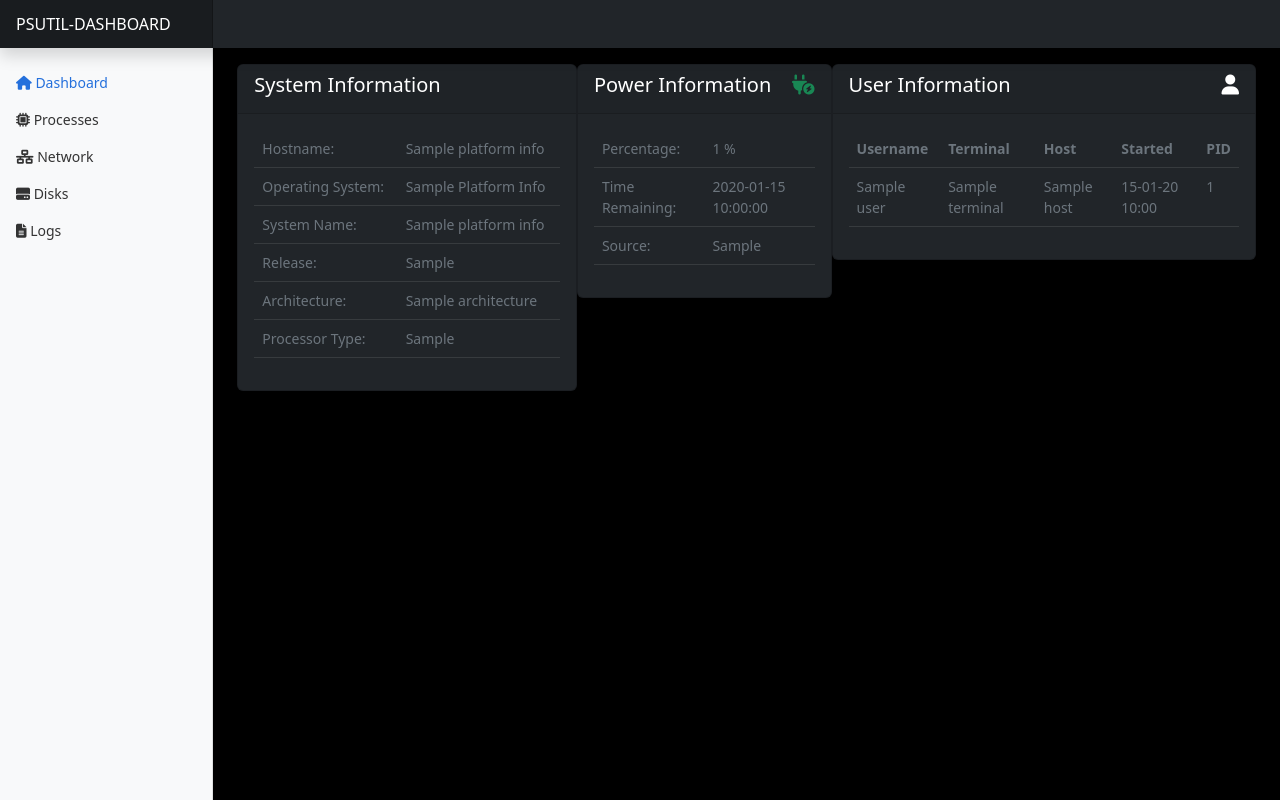
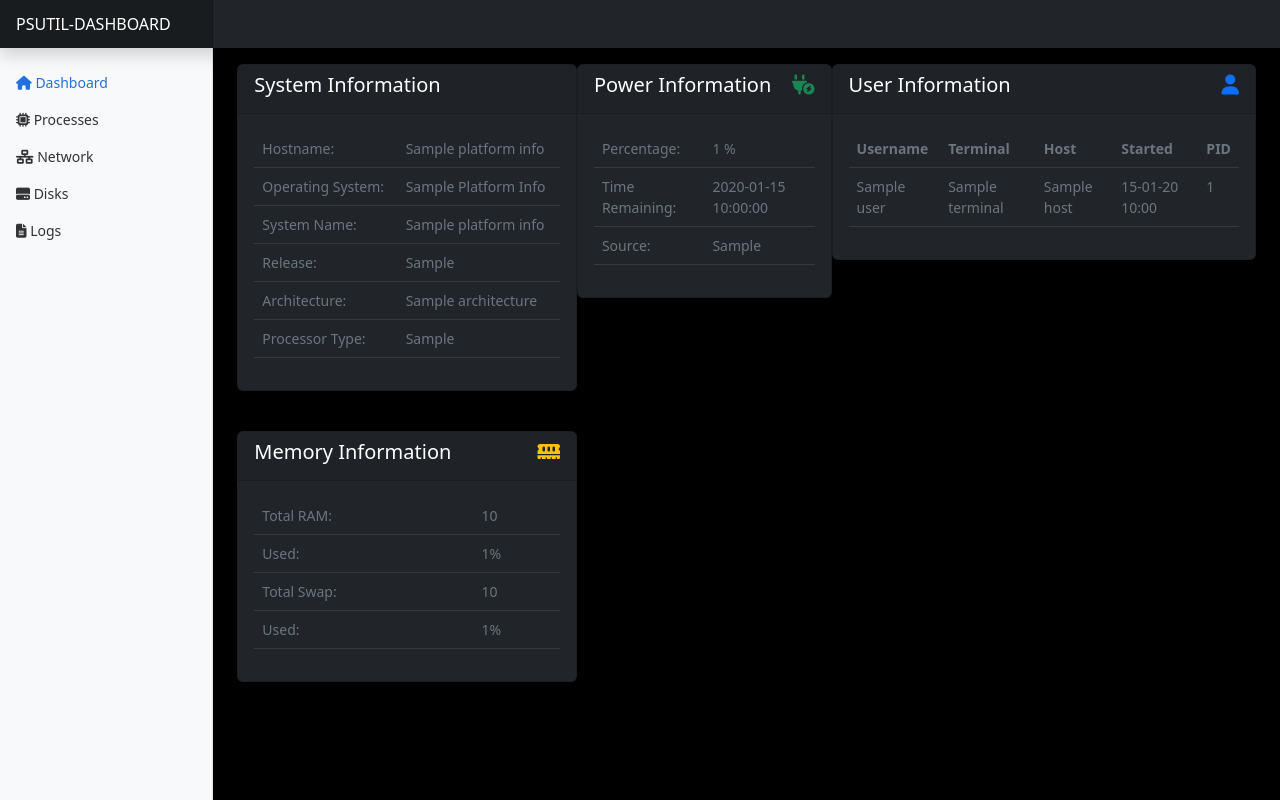
Before and after one commit to gopalcnepal/psutil-dashboard, a Flask app: template app/templates/index.html in a window 1280 px wide. Run offline with Flask 2, Linux system fonts and the light colour scheme; the template is opened without the code that fills it: most values are stand-ins (such as "Sample title", 1, 10 or a date in 2020).

Commit message:
Added memroy information
Total and used percentage of both RAM and Swap added to the dashboard.

```diff
--- a/app/templates/base.html
+++ b/app/templates/base.html
@@ -60,12 +60,8 @@
                     </div>
                 </nav>
 
-                <!-- Main Contents -->
-                <main class="col-md-9 ms-sm-auto col-lg-10 px-md-4">
-                    <div class="d-flex justify-content-between flex-wrap flex-md-nowrap align-items-top pt-3 pb-2 mb-3">
-                        {% block body %} {% endblock %}
-                    </div>
-                </main>
+                {% block body %} {% endblock %}
+
             </div>
         </div>
         {% block script %} {% endblock %}
--- a/app/templates/index.html
+++ b/app/templates/index.html
@@ -5,6 +5,11 @@
 {% endblock %}
 
 {% block body %}
+
+    <!-- Main Contents -->
+    <main class="col-md-9 ms-sm-auto col-lg-10 px-md-4">
+        <div class="d-flex justify-content-between flex-wrap flex-md-nowrap align-items-top pt-3 pb-2 mb-3">
+
             <!-- System Information -->
             <div class="col-lg-4">
                 <div class="card bg-dark text-white">
@@ -98,7 +103,7 @@
                     <div class="d-flex card-header justify-content-between">
                         <h5>User Information</h5>
                         <h5>
-                    <i class="fa-solid fa-user"></i>
+                            <i class="fa-solid fa-user text-primary"></i>
                         </h5>
                     </div>
                     <div class="card-body table-responsive">
@@ -127,6 +132,43 @@
                     </div>
                 </div>
             </div>
+        </div>
+
+        <div class="d-flex justify-content-between flex-wrap flex-md-nowrap align-items-top pt-3 pb-2 mb-3">
+            <!-- Memory Information -->
+            <div class="col-lg-4">
+                <div class="card bg-dark text-white">
+                    <div class="d-flex card-header justify-content-between">
+                        <h5>Memory Information</h5>
+                        <h5>
+                            <i class="fa-solid fa-memory text-warning"></i>
+                        </h5>
+                    </div>
+                    <div class="card-body">
+                        <table class="table table-hover text-left table-dark text-muted">
+                            <tr>
+                                <td scope="row"> Total RAM: </td>
+                                <td> {{ context.memory_info['svmem_total'] }} </td>
+                            </tr>
+                            <tr>
+                                <td scope="row"> Used: </td>
+                                <td> {{ context.memory_info['svem_percent'] }}% </td>
+
+                            </tr>
+                            <tr>
+                                <td scope="row"> Total Swap: </td>
+                                <td> {{ context.memory_info['smem_total'] }} </td>
+                            </tr>
+                            <tr>
+                                <td scope="row"> Used: </td>
+                                <td> {{ context.memory_info['smem_percent'] }}% </td>
+                            </tr>
+                        </table>
+                    </div>
+                </div>
+            </div>
+        </div>
+    </main>
 {% endblock %}
 
 {% block script %}
--- a/app/views.py
+++ b/app/views.py
@@ -1,6 +1,6 @@
 from app import app
 from flask import render_template, url_for
-from .systeminfo import get_platform_info, get_power_info, get_user_info
+from .systeminfo import get_platform_info, get_power_info, get_user_info, get_memory_info
 
 @app.route('/')
 def index():
@@ -8,6 +8,7 @@ def index():
         'platform_info': get_platform_info(),
         'power_info': get_power_info(),
         'user_info': get_user_info(),
+        'memory_info': get_memory_info(),
     }
 
     return render_template("index.html", context=context)
```
Also changed, not shown: app/systeminfo.py (+16 -0 lines). Lines whose indentation alone changed are shown as unchanged.
